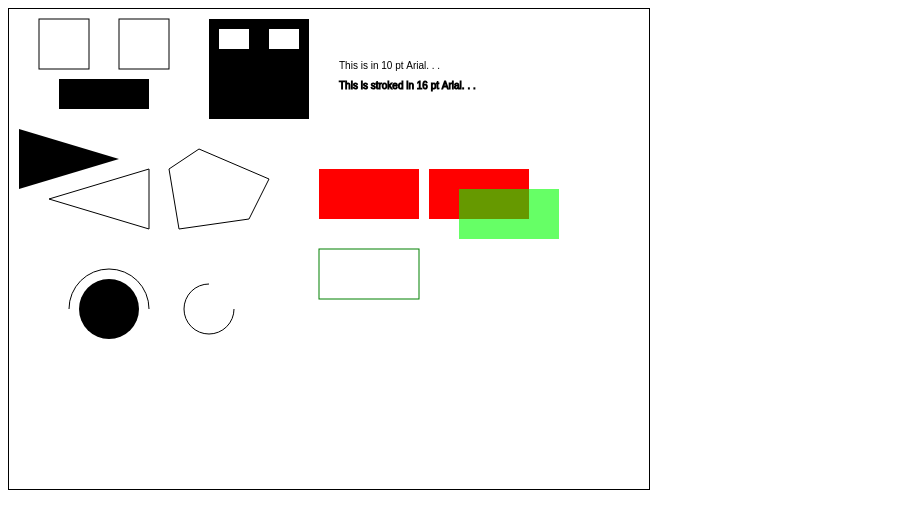
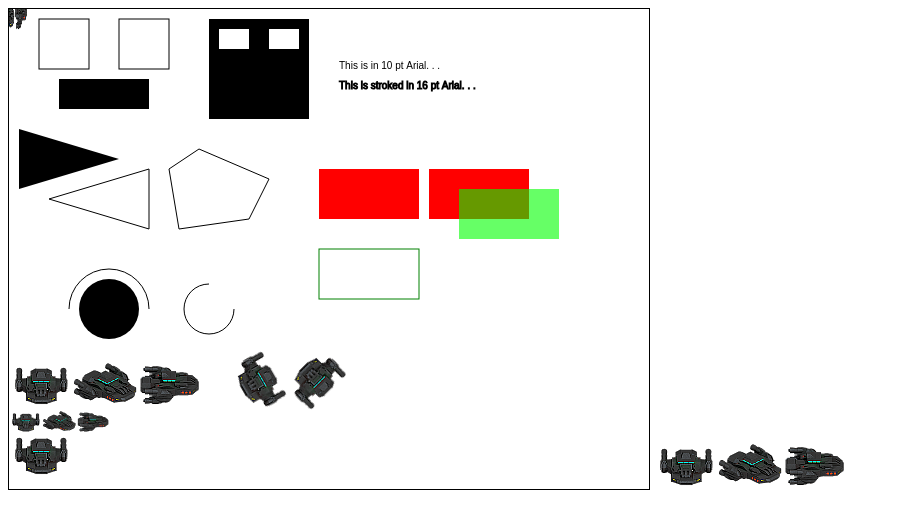
Before and after one commit to alindow/prohtml5games, a plain HTML site: page index.html in a window 1280 px wide. Shown: the whole page, without its empty margins (0-899 px from the left). Drawn offline with Linux system fonts and the light colour scheme.

Commit message:
Step 7 and 8 load, translate and rotate image

```diff
--- a/index.html
+++ b/index.html
@@ -92,7 +92,32 @@
         context.fillStyle = "rgba(0,255,0,0.6)";
         // Draw a semi transparent green filled rectangle
         context.fillRect (450,180,100,50);
+        // Get a handle to the image object
+        var image = document.getElementById('spaceship');
+        // Draw the image at (0,350)
+        context.drawImage(image,0,350);
+        // Scaling the image to half the original size
+        context.drawImage(image,0,400,100,25);
+        // Drawing part of the image
+        context.drawImage(image,0,0,60,50,0,420,60,50);
+        //Translate origin to location of object
 
+        context.translate(250, 370);
+        //Rotate about the new origin by 60 degrees
+        context.rotate(Math.PI/3);
+        context.drawImage(image,0,0,60,50,-30,-25,60,50);
+
+        context.rotate(-Math.PI/3);
+        context.translate(-240, -370);
+        //Translate origin to location of object
+        context.translate(300, 370);
+        //Rotate about the new origin
+        context.rotate(3*Math.PI/4);
+        context.drawImage(image,0,0,60,50,-30,-25,60,50);
+        //Restore to original state by rotating and translating back
+        context.rotate(-3*Math.PI/4);
+        context.translate(-300,-370);
+        context.drawImage(image,0,0,300,50,-30,-25,60,50);
       }
     </script>
   </head>
@@ -100,5 +125,6 @@
     <canvas width = "640" height = "480" id = "testcanvas" style = "border:black 1px solid;">
       Your browser does not support HTML5 Canvas. Please shift to another browser.
     </canvas>
+    <img src = "images/spaceship.png" id = "spaceship" />
   </body>
 </html>
```
Also changed, not shown: images/spaceship.png (added).
